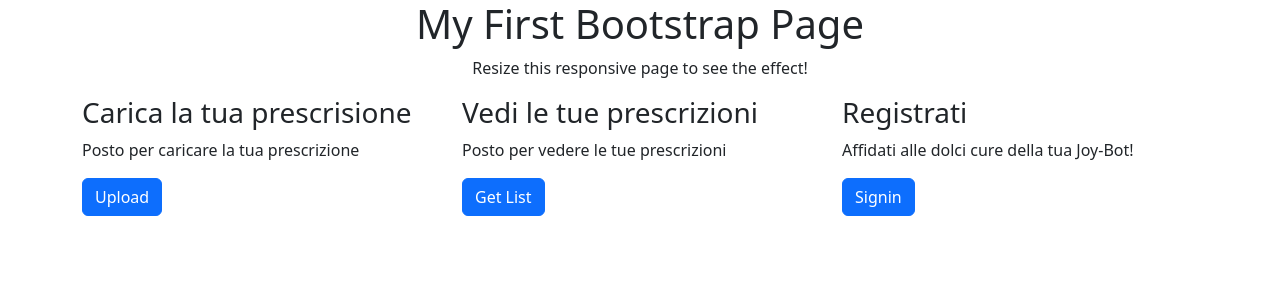
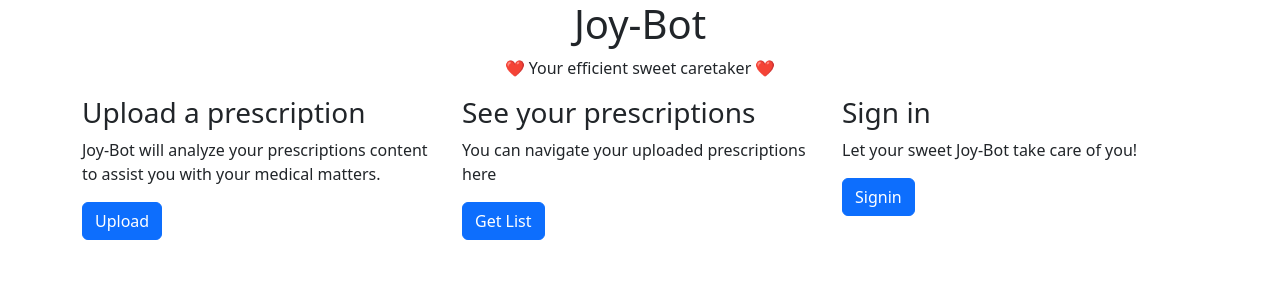
Before and after one commit to caballo-domestico/joy-bot, a Flask app: page / in a window 1280 px wide. Shown: the top 300 px of the page. Run offline with Flask 2, Linux system fonts and the light colour scheme; some libraries are stand-ins or nearby versions.

Commit message:
minor changes and fixes to displayed web pages text

```diff
--- a/frontend/webserver/templates/index.html
+++ b/frontend/webserver/templates/index.html
@@ -1,30 +1,30 @@
 {% extends "base.html" %}
 {% block head %}
   {{ super() }}
-  <title>Bootstrap Example</title>
+  <title>Joy-Bot</title>
 {% endblock %}
 {% block content %}
   {{ super() }}
   <div class="jumbotron text-center">
-    <h1>My First Bootstrap Page</h1>
-    <p>Resize this responsive page to see the effect!</p>
+    <h1>Joy-Bot</h1>
+    <p>❤️ Your efficient sweet caretaker ❤️</p>
   </div>
 
   <div class="container">
     <div class="row">
       <div class="col-sm-4">
-        <h3>Carica la tua prescrisione</h3>
-        <p>Posto per caricare la tua prescrizione</p>
+        <h3>Upload a prescription</h3>
+        <p>Joy-Bot will analyze your prescriptions content to assist you with your medical matters.</p>
         <a class="btn btn-primary" href="/upload-prescription" role="button">Upload</a>
       </div>
       <div class="col-sm-4">
-        <h3>Vedi le tue prescrizioni</h3>
-        <p>Posto per vedere le tue prescrizioni</p>
+        <h3>See your prescriptions</h3>
+        <p>You can navigate your uploaded prescriptions here</p>
         <a class="btn btn-primary" href="/list-prescriptions" role="button">Get List</a>
       </div>
       <div class="col-sm-4">
-        <h3>Registrati</h3>
-        <p>Affidati alle dolci cure della tua Joy-Bot! </p>
+        <h3>Sign in</h3>
+        <p>Let your sweet Joy-Bot take care of you! </p>
         <a class="btn btn-primary" href="/signin" role="button">Signin</a>
       </div>
     </div>
--- a/frontend/webserver/templates/signin.html
+++ b/frontend/webserver/templates/signin.html
@@ -1,11 +1,11 @@
 {% extends "base.html" %}
 {% block head %}
 {{ super() }}
-<title>Login</title>
+<title>Signin</title>
 {% endblock %}
 {% block content %}
 {{ super() }}
-    <h1>Login</h1>
+    <h1>Signin</h1>
     <form action='{{ url_for("signin")}}' method="post">
       <div class="form-group">
         <label for="exampleInputEmail1">Email address</label>
```
